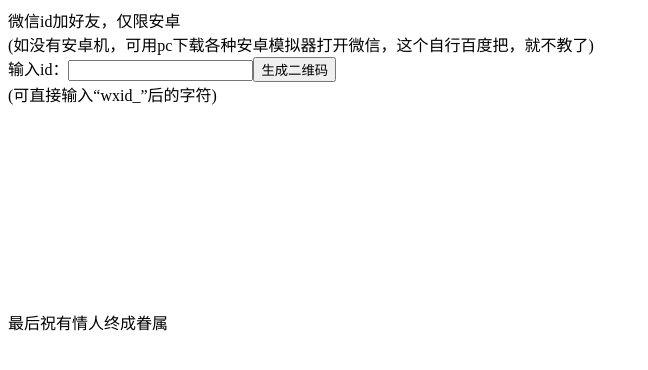
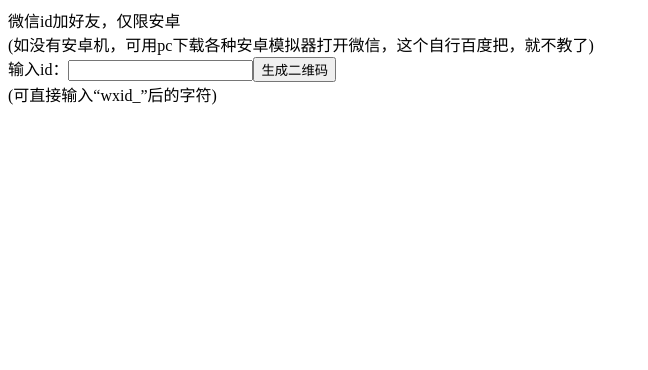
Before and after one commit to Big-Sky-Dog/wxid-add-firend, a plain HTML site: page index.html in a window 1280 px wide. Shown: the whole page, without its empty margins (0-648 px from the left). Drawn offline with Linux system fonts and the light colour scheme.

Commit message:
Update index.html

```diff
--- a/index.html
+++ b/index.html
@@ -14,7 +14,6 @@
   </div>
   <div>(可直接输入“wxid_”后的字符)</div>
   <div id="main"></div>
-  <div>最后祝有情人终成眷属</div>
   <script>
     const host = 'weixin://contacts/profile/'
     let id = ''
```
